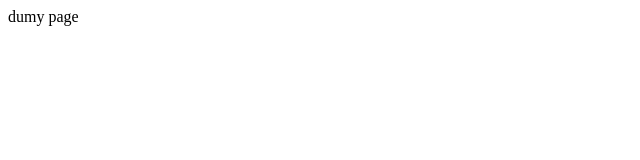
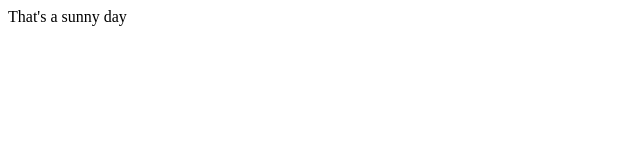
Before and after one commit to cyan21/iot-demo, a plain HTML site: page app/greeting.html in a window 1280 px wide. Shown: the full height of the page, 0-640 px from the left. Drawn offline with Linux system fonts and the light colour scheme.

Commit message:
dummy commit

```diff
--- a/app/greeting.html
+++ b/app/greeting.html
@@ -3,6 +3,6 @@
   <title>Bonjour</title>
 </head>
 <body>
-<p>dumy page</p>
+<p>That's a sunny day</p>
 </body>
 </html>
```
